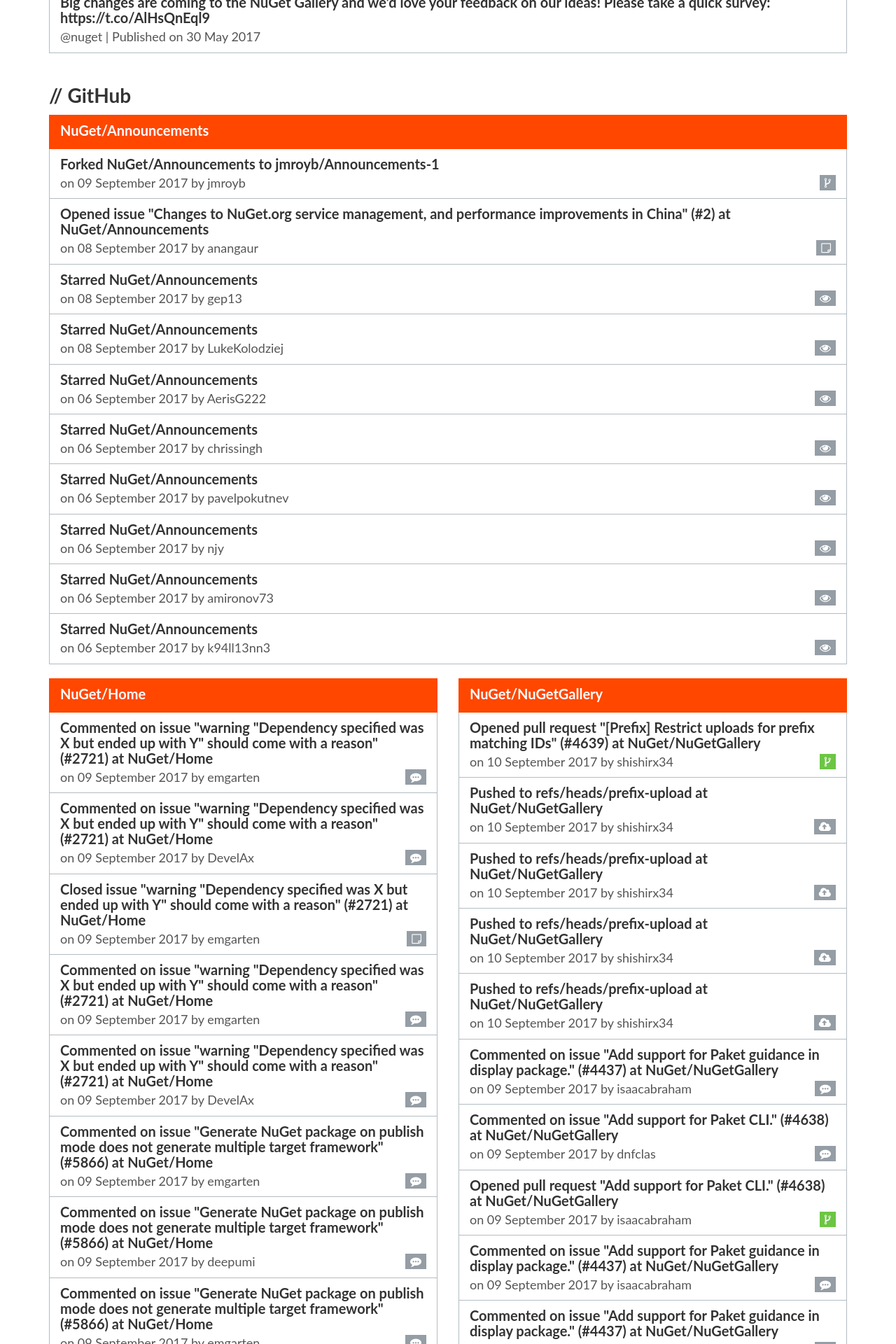
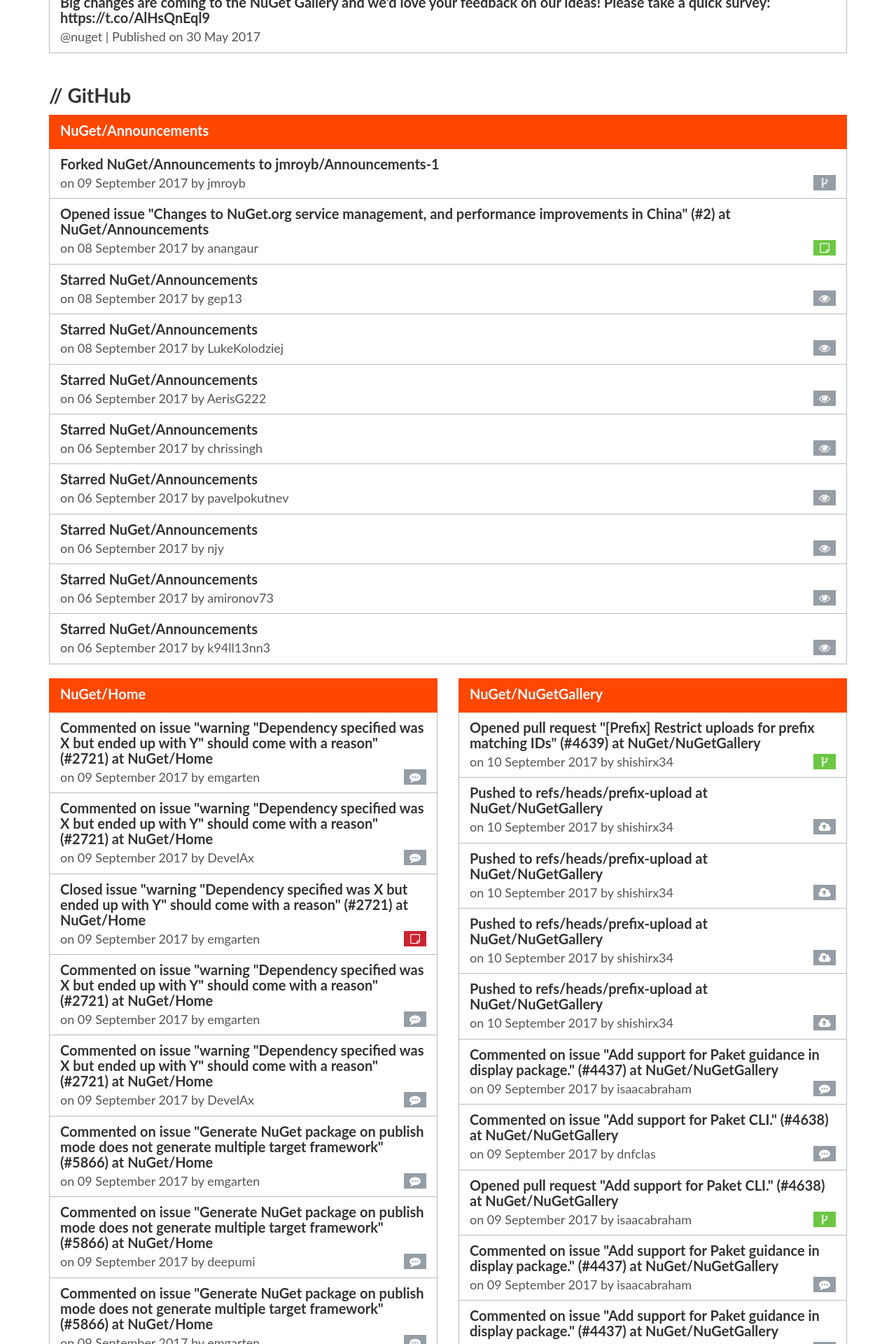
Before and after one commit to Code-Inside/KnowYourStack, a Jekyll site: the page built from nuget.md, in a window 1280 px wide. Shown: the part 1260-3180 px from the top of the page at 70% size. Built offline with Jekyll 4.4.1, drawn with Linux system fonts in a browser that asks for light colours; nearby versions of some CDN libraries.

Commit message:
colorful

```diff
--- a/_includes/DisplayGitHubEvent.html
+++ b/_includes/DisplayGitHubEvent.html
@@ -8,11 +8,11 @@
 		{% assign icon = 'fa-cloud-upload' %}
 	{% endif %}
 	{% if include.eventItem.Type == "PullRequestEvent" %}
+		{% assign icon = 'fa-code-fork' %}
 		{% if include.eventItem.RelatedAction == "opened" %}
 			{% assign color = '#6cc644' %}
-			{% assign icon = 'fa-code-fork' %}
 		{% else %}
-			{% assign icon = 'fa-code-fork' %}
+			{% assign color = '#959da5' %}
 		{% endif %}
 	{% endif %}
 	{% if include.eventItem.Type == "WatchEvent" %}
@@ -20,6 +20,11 @@
 	{% endif %}
 	{% if include.eventItem.Type == "IssuesEvent" %}
 		{% assign icon = 'fa-sticky-note-o' %}
+		{% if include.eventItem.RelatedAction == "opened" %}
+			{% assign color = '#6cc644' %}
+		{% else %}
+			{% assign color = '#cb2431' %}
+		{% endif %}
 	{% endif %}
 	{% if include.eventItem.Type == "IssueCommentEvent" %}
 		{% assign icon = 'fa-commenting' %}
@@ -29,15 +34,17 @@
 	{% endif %}
 	{% if include.eventItem.Type == "CreateEvent" %}
 		{% assign icon = 'fa-plus' %}
+		{% assign color = '#6cc644' %}
 	{% endif %}
 	{% if include.eventItem.Type == "DeleteEvent" %}
 		{% assign icon = 'fa-minus' %}
+		{% assign color = '#cb2431' %}
 	{% endif %}
 	{% if include.eventItem.Type == "ForkEvent" %}
 		{% assign icon = 'fa-code-fork' %}
 	{% endif %}
 
-	<span class="badge" style="background-color: {{color}}; color: white"><i class="fa {{icon}}" aria-hidden="true"></i></span>
+	<span class="badge" style="background-color: {{color}}; color: white; width: 32px"><i class="fa {{icon}}" aria-hidden="true"></i></span>
 
     <p class="list-group-item-text">
         on {{ include.eventItem.CreatedAt | date_to_long_string }} by {{ include.eventItem.Actor }}
```
